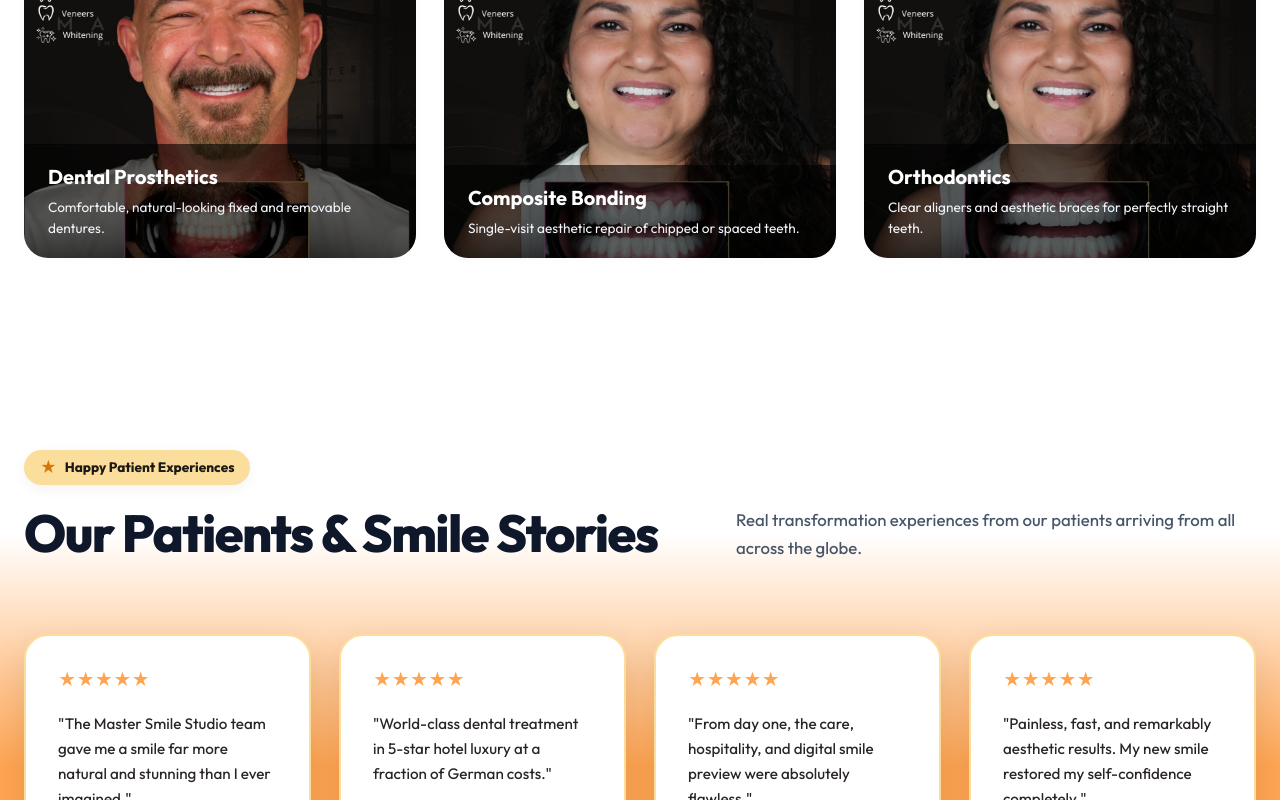
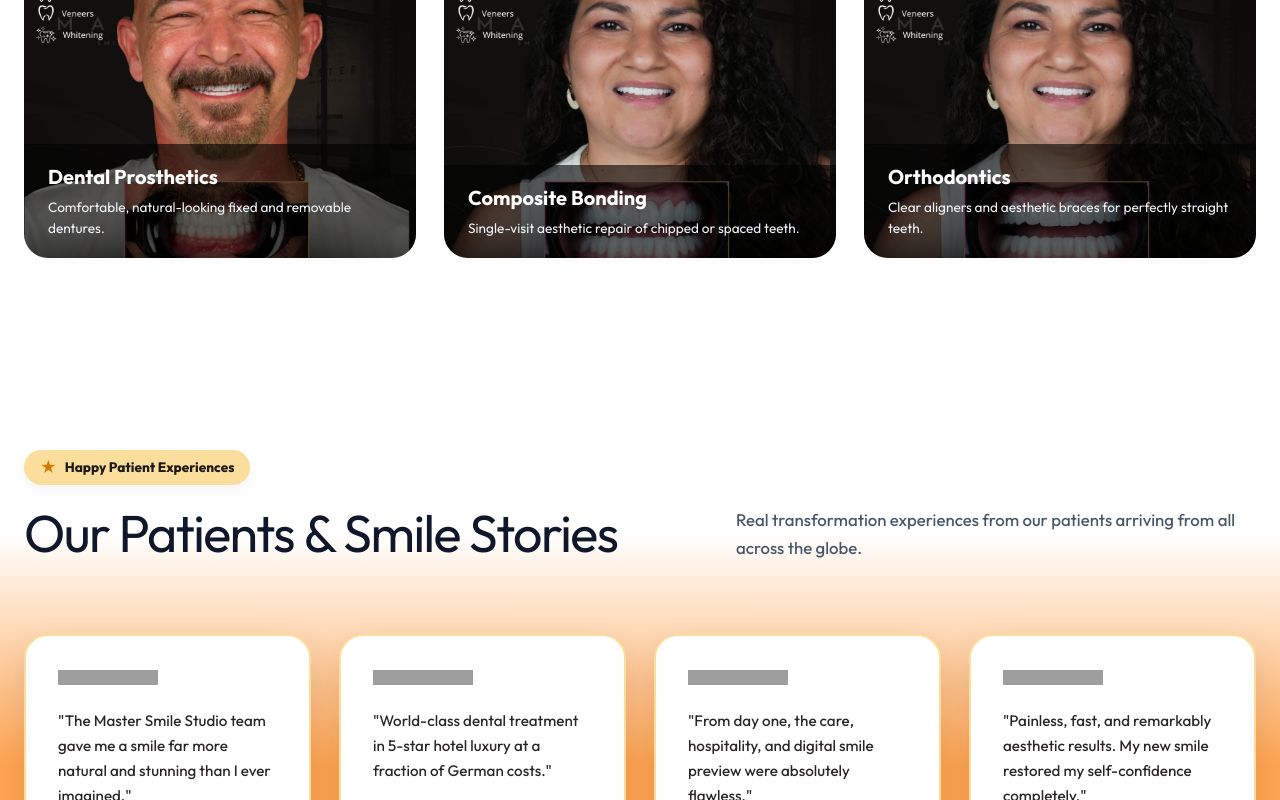
Before and after one commit to nexentio/mastersmilestudio, a Next.js app: page /en in a window 1280 px wide. Shown: the part 2000-2800 px from the top of the page. Built offline with nearby package versions, Linux system fonts and the light colour scheme; grey boxes are pictures that could not be loaded.

Commit message:
style: set font weight 400 across all section titles (ServicesGrid, PatientsSection, TransformationsSection) and update review star icons

```diff
--- a/src/components/PatientsSection.tsx
+++ b/src/components/PatientsSection.tsx
@@ -2,6 +2,7 @@
 
 import { useState } from 'react';
 import { useTranslations } from 'next-intl';
+import Image from 'next/image';
 
 export default function PatientsSection() {
   const t = useTranslations('home');
@@ -121,7 +122,7 @@ export default function PatientsSection() {
             <h2
               style={{
                 fontSize: '3.25rem',
-                fontWeight: 800,
+                fontWeight: 400,
                 color: '#0f172a',
                 letterSpacing: '-0.03em',
                 lineHeight: 1.1,
@@ -182,17 +183,25 @@ export default function PatientsSection() {
                 className="patient-card-white"
               >
                 <div>
-                  {/* Rating Stars in Sunset Amber */}
+                  {/* Rating Stars using /star.png */}
                   <div
                     style={{
                       display: 'flex',
-                      gap: '0.25rem',
-                      color: '#FFA552',
-                      fontSize: '1.1rem',
+                      alignItems: 'center',
+                      gap: 0,
                       marginBottom: '1.25rem',
                     }}
                   >
-                    ★★★★★
+                    {[1, 2, 3, 4, 5].map((starIdx) => (
+                      <Image
+                        key={starIdx}
+                        src="/star.png"
+                        alt="Rating Star"
+                        width={20}
+                        height={20}
+                        style={{ objectFit: 'contain' }}
+                      />
+                    ))}
                   </div>
 
                   {/* Patient Quote */}
--- a/src/components/ServicesGrid.tsx
+++ b/src/components/ServicesGrid.tsx
@@ -77,7 +77,7 @@ export default function ServicesGrid() {
             <h2
               style={{
                 fontSize: '3.25rem',
-                fontWeight: 800,
+                fontWeight: 400,
                 color: '#0f172a',
                 letterSpacing: '-0.03em',
                 lineHeight: 1.1,
--- a/src/components/TransformationsSection.tsx
+++ b/src/components/TransformationsSection.tsx
@@ -77,7 +77,7 @@ export default function TransformationsSection() {
             <h2
               style={{
                 fontSize: '3.25rem',
-                fontWeight: 800,
+                fontWeight: 400,
                 color: '#0f172a',
                 letterSpacing: '-0.035em',
                 lineHeight: 1.12,
@@ -98,7 +98,7 @@ export default function TransformationsSection() {
                 marginRight: '0px',
                 marginBottom: '0px',
                 marginLeft: '0px',
-                fontWeight: 450,
+                fontWeight: 300,
               }}
             >
               {getSafeText(
```
Also changed, not shown: 1 other file (tests, documents, lock files or other folders).
